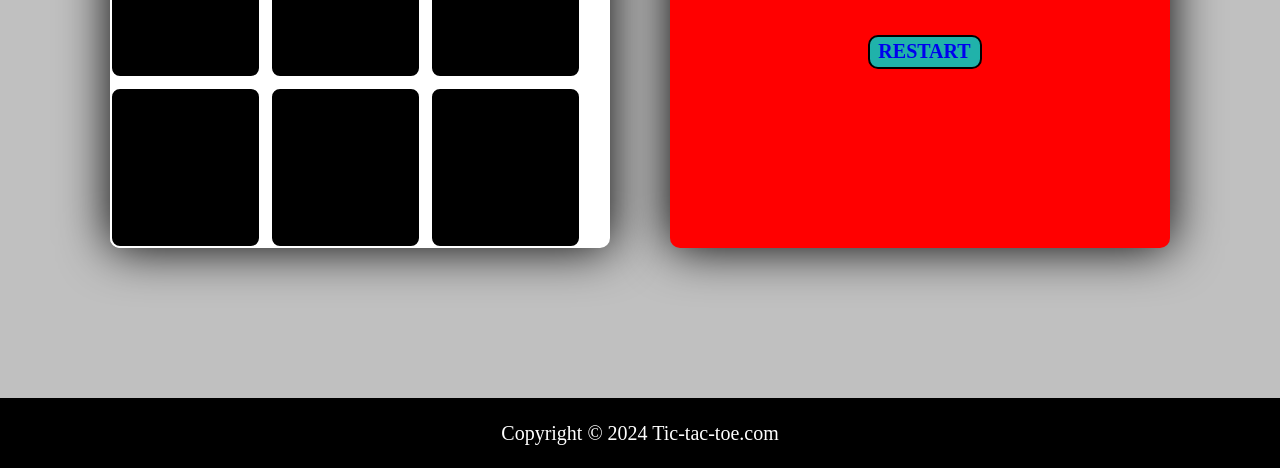
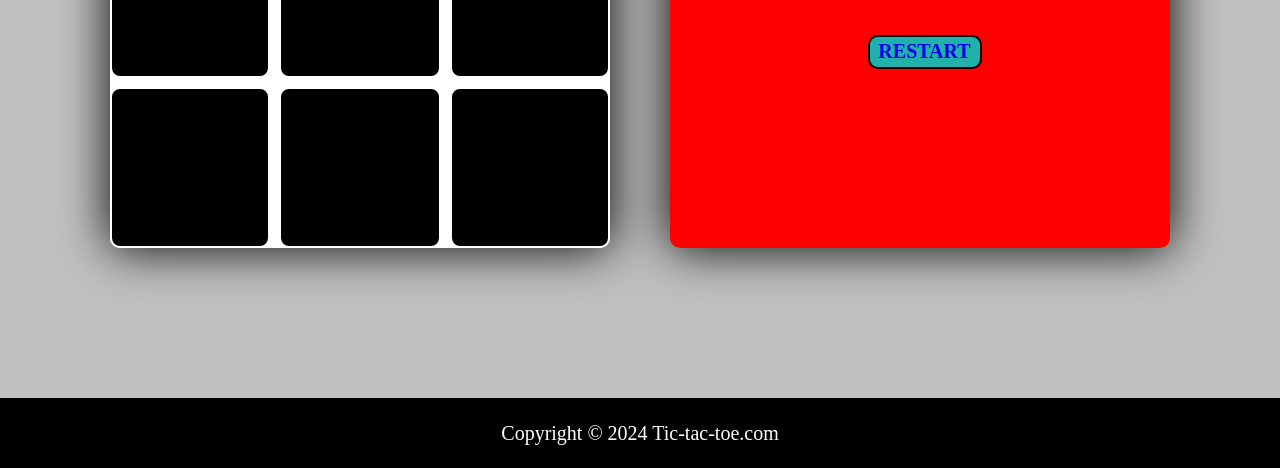
Before and after one commit to RITURAJKUKMAR/Tic-tac-teo, a plain HTML site: page index.html in a window 1280 px wide. Shown: the part 402-870 px from the top of the page. Drawn offline with Linux system fonts and the light colour scheme.

Commit message:
Add files via upload

```diff
--- a/style.css
+++ b/style.css
@@ -49,7 +49,7 @@ footer a:hover{
     background-color: white;
     grid-row-gap: 9px;
     grid-column-gap: 9px;
-    grid-template-columns: 151px 151px 151px;
+    grid-template-columns: 160px 162px 160px;
     grid-template-rows: 32.1% 32.2% 32.1%;
     box-shadow: 0px 0px 50px;
 }
```
